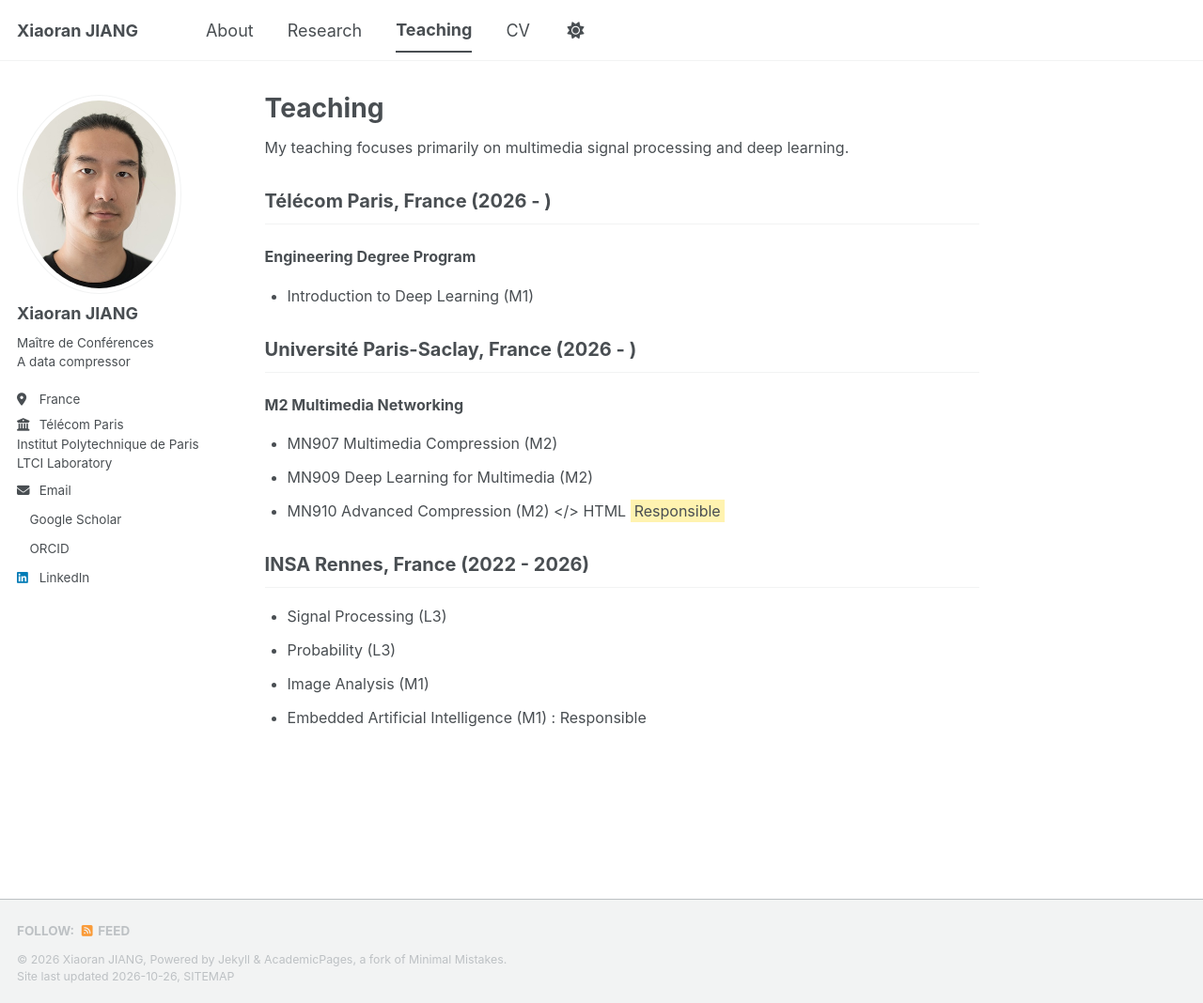
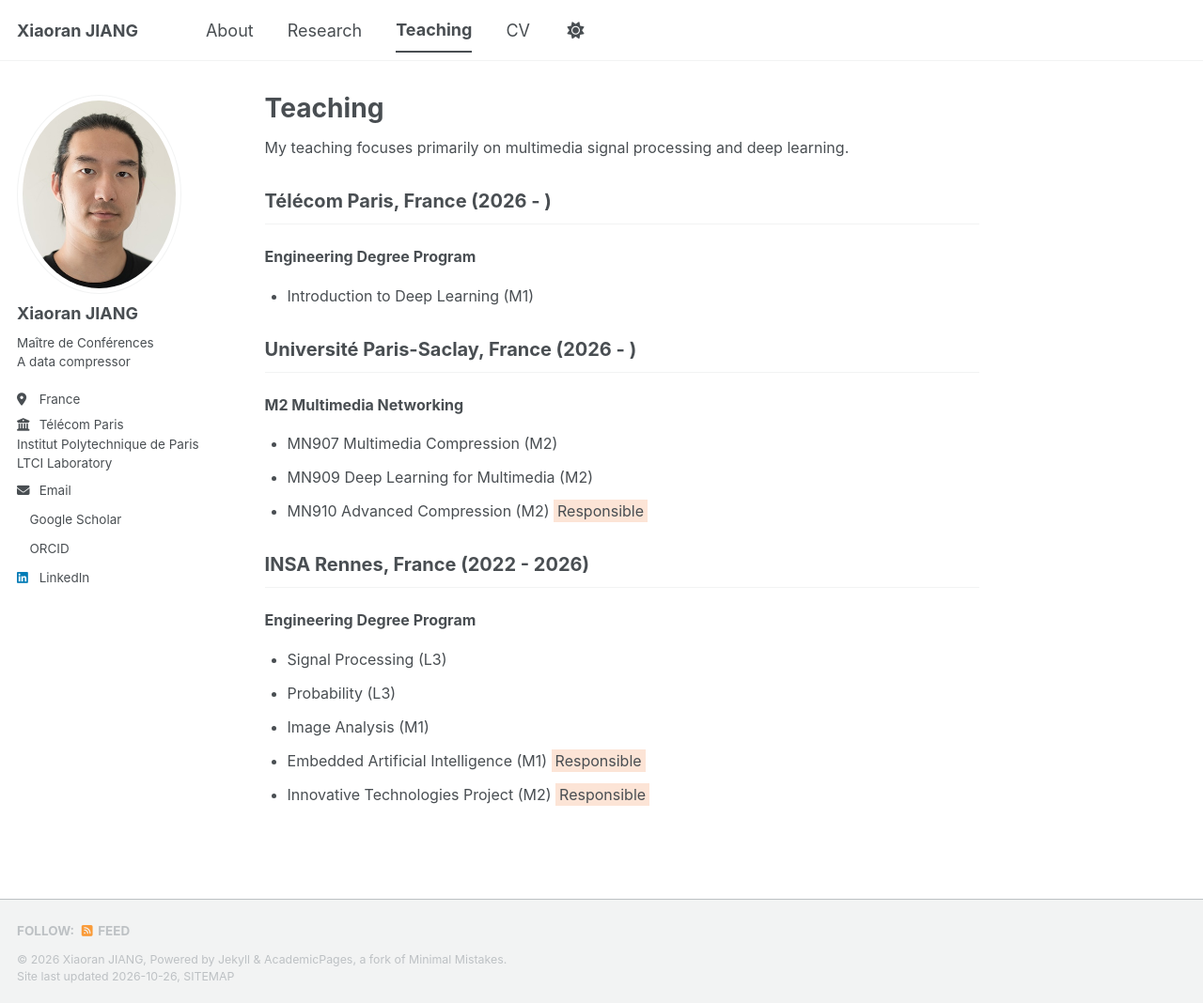
Before and after one commit to xiaoranjiang/xiaoranjiang.github.io, a Jekyll site: the page built from _pages/teaching.md, in a window 1280 px wide and 1068 px high. Shown: the whole window at 94% size. Built offline with Jekyll 4.4.1, drawn with Linux system fonts in a browser that asks for light colours; a style sheet for code colours, icons or effects is not loaded.

Commit message:
Update teaching.md

```diff
--- a/_pages/teaching.md
+++ b/_pages/teaching.md
@@ -15,13 +15,20 @@ My teaching focuses primarily on multimedia signal processing and deep learning.
 - MN907 Multimedia Compression (M2)
 - MN909 Deep Learning for Multimedia (M2)
 - MN910 Advanced Compression (M2)
-</> HTML
-<span style="background-color: #fff3b0; padding: 2px 4px;">
+<span style="background-color: #FCE4D6; padding: 2px 4px;">
   Responsible
 </span>
 
 ## INSA Rennes, France (2022 - 2026)
+### Engineering Degree Program
 - Signal Processing (L3)
 - Probability (L3)
 - Image Analysis (M1)
-- Embedded Artificial Intelligence (M1) : Responsible
+- Embedded Artificial Intelligence (M1)
+<span style="background-color: #FCE4D6; padding: 2px 4px;">
+  Responsible
+</span>
+- Innovative Technologies Project (M2)
+<span style="background-color: #FCE4D6; padding: 2px 4px;">
+  Responsible
+</span>
```
